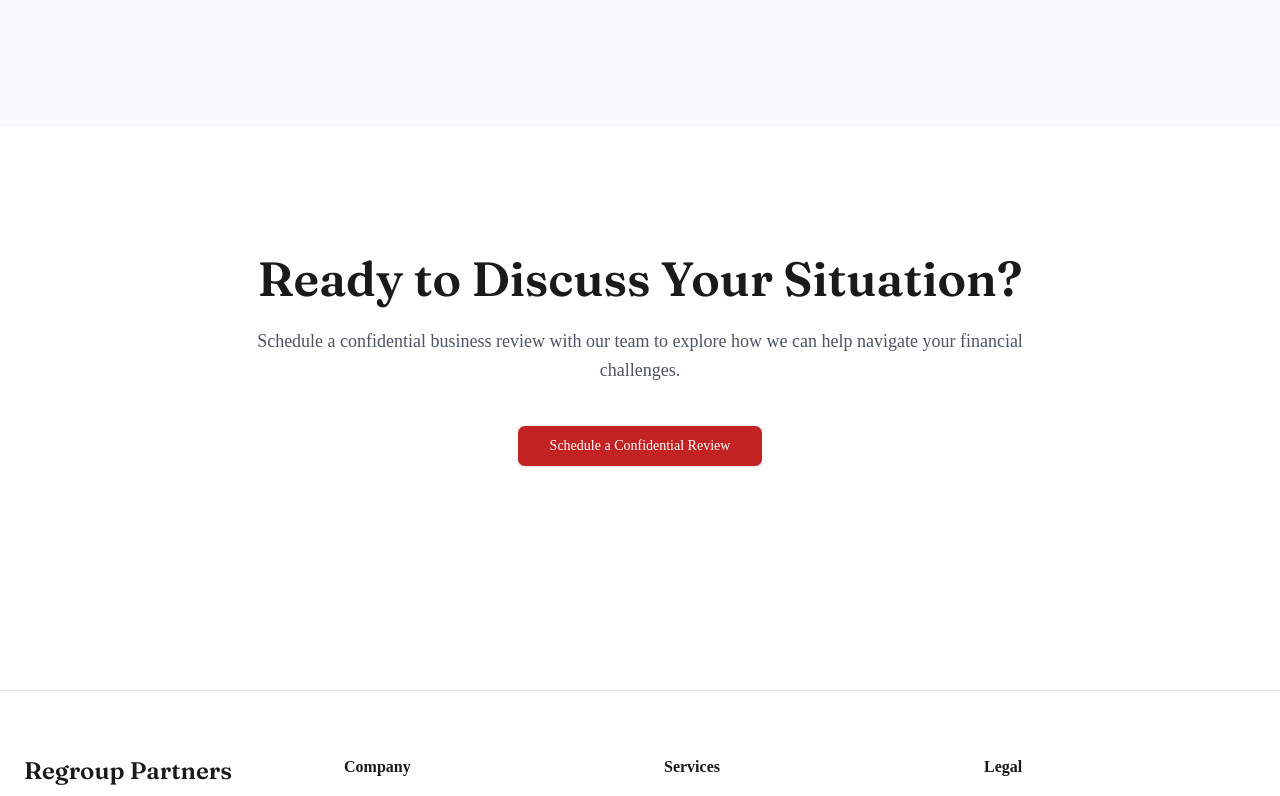
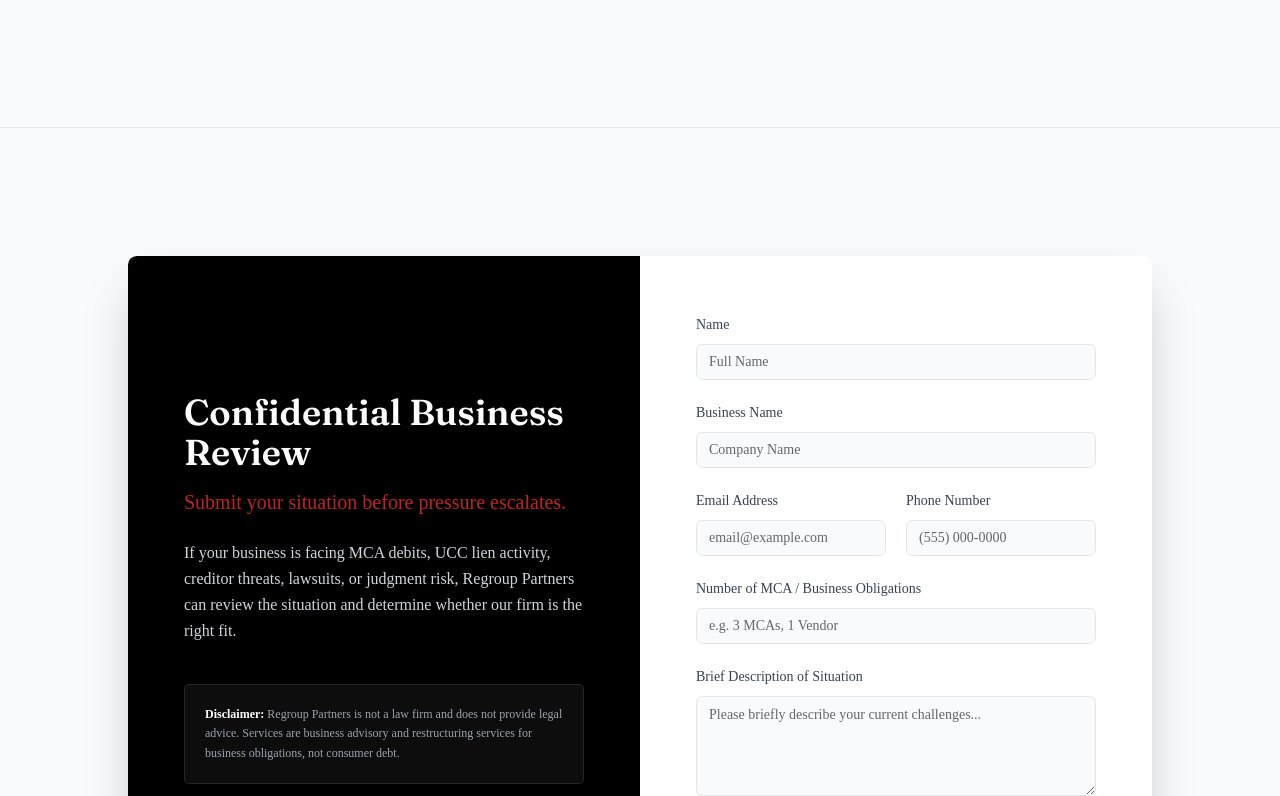
Before and after one commit to samknows9999/sg-054d5103-85fc-4583-be9c-e577d71113a8-1779968500, a Next.js app: page /team in a window 1280 px wide. Shown: the part 3986-4782 px from the top of the page. Built offline with nearby package versions, Linux system fonts and the light colour scheme.

Commit message:
feat(ui): replace team cta with business review form

```diff
--- a/src/pages/team.tsx
+++ b/src/pages/team.tsx
@@ -6,6 +6,9 @@ import { Card } from "@/components/ui/card";
 import { Badge } from "@/components/ui/badge";
 import { Mail, Linkedin } from "lucide-react";
 import { Button } from "@/components/ui/button";
+import { Input } from "@/components/ui/input";
+import { Textarea } from "@/components/ui/textarea";
+import { Label } from "@/components/ui/label";
 
 export default function TeamPage() {
   return (
@@ -301,19 +304,75 @@ export default function TeamPage() {
           </div>
         </section>
 
-        <section className="py-20 md:py-32 bg-white">
-          <div className="max-w-[1400px] mx-auto px-6 text-center">
-            <div className="max-w-3xl mx-auto">
-              <h2 className="font-serif text-4xl md:text-5xl font-semibold mb-6 text-foreground">
-                Ready to Discuss Your Situation?
-              </h2>
-              <p className="text-lg text-gray-600 leading-relaxed mb-10">
-                Schedule a confidential business review with our team to explore how we can help
-                navigate your financial challenges.
-              </p>
-              <Button size="lg" className="bg-accent hover:bg-accent/90 text-white px-8">
-                Schedule a Confidential Review
-              </Button>
+        <section className="py-20 md:py-32 bg-gray-50 border-t border-gray-200">
+          <div className="max-w-[1400px] mx-auto px-6">
+            <div className="max-w-5xl mx-auto">
+              <Card className="overflow-hidden border-0 shadow-2xl bg-white">
+                <div className="grid lg:grid-cols-2 gap-0">
+                  <div className="p-10 md:p-14 bg-[#000000] text-white flex flex-col justify-center relative overflow-hidden">
+                    <div className="relative z-10">
+                      <h2 className="font-serif text-3xl md:text-4xl font-semibold mb-4">
+                        Confidential Business Review
+                      </h2>
+                      <p className="text-xl text-accent font-medium mb-6">
+                        Submit your situation before pressure escalates.
+                      </p>
+                      <p className="text-gray-300 mb-10 leading-relaxed">
+                        If your business is facing MCA debits, UCC lien activity, creditor threats, lawsuits, or judgment risk, Regroup Partners can review the situation and determine whether our firm is the right fit.
+                      </p>
+
+                      <div className="mt-8 p-5 bg-white/5 rounded-sm border border-white/10">
+                        <p className="text-xs text-gray-400 leading-relaxed">
+                          <strong className="text-white font-semibold">Disclaimer:</strong> Regroup Partners is not a law firm and does not provide legal advice. Services are business advisory and restructuring services for business obligations, not consumer debt.
+                        </p>
+                      </div>
+                    </div>
+                  </div>
+
+                  <div className="p-10 md:p-14 bg-white">
+                    <form className="space-y-5" onSubmit={(e) => e.preventDefault()}>
+                      <div className="space-y-2">
+                        <Label htmlFor="name" className="text-gray-700 font-medium">Name</Label>
+                        <Input id="name" placeholder="Full Name" className="bg-gray-50" />
+                      </div>
+
+                      <div className="space-y-2">
+                        <Label htmlFor="businessName" className="text-gray-700 font-medium">Business Name</Label>
+                        <Input id="businessName" placeholder="Company Name" className="bg-gray-50" />
+                      </div>
+
+                      <div className="grid grid-cols-1 md:grid-cols-2 gap-5">
+                        <div className="space-y-2">
+                          <Label htmlFor="email" className="text-gray-700 font-medium">Email Address</Label>
+                          <Input id="email" type="email" placeholder="email@example.com" className="bg-gray-50" />
+                        </div>
+                        <div className="space-y-2">
+                          <Label htmlFor="phone" className="text-gray-700 font-medium">Phone Number</Label>
+                          <Input id="phone" type="tel" placeholder="(555) 000-0000" className="bg-gray-50" />
+                        </div>
+                      </div>
+
+                      <div className="space-y-2">
+                        <Label htmlFor="obligations" className="text-gray-700 font-medium">Number of MCA / Business Obligations</Label>
+                        <Input id="obligations" type="text" placeholder="e.g. 3 MCAs, 1 Vendor" className="bg-gray-50" />
+                      </div>
+
+                      <div className="space-y-2">
+                        <Label htmlFor="description" className="text-gray-700 font-medium">Brief Description of Situation</Label>
+                        <Textarea
+                          id="description"
+                          placeholder="Please briefly describe your current challenges..."
+                          className="min-h-[100px] resize-y bg-gray-50"
+                        />
+                      </div>
+
+                      <Button className="w-full bg-accent hover:bg-accent/90 text-white h-12 text-base font-medium mt-2">
+                        Submit Review Request
+                      </Button>
+                    </form>
+                  </div>
+                </div>
+              </Card>
             </div>
           </div>
         </section>
```
